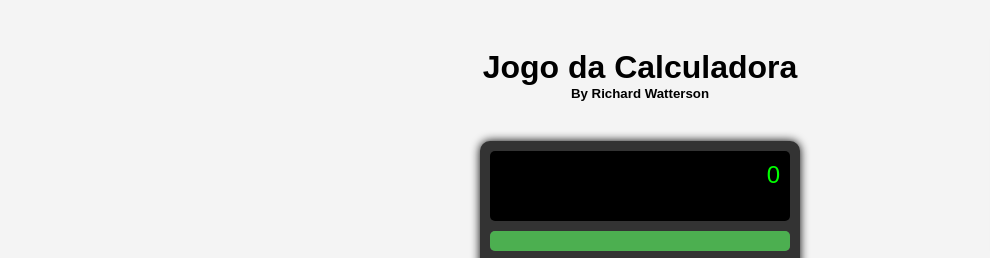
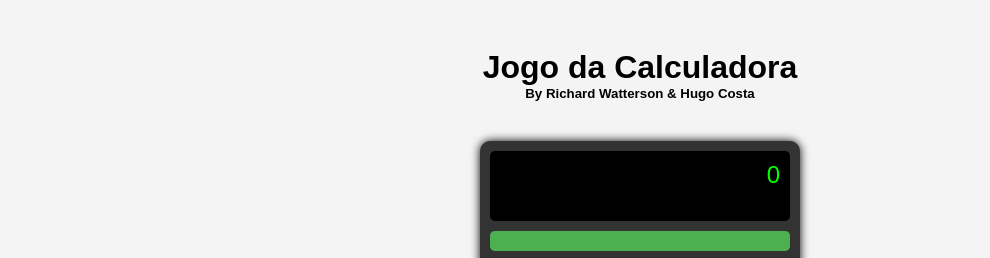
Before and after one commit to Hugo-Cst/Jogo-da-Calculadora, a plain HTML site: page index.html in a window 1280 px wide. Shown: the top 258 px of the page, 0-990 px from the left. Drawn offline with Linux system fonts and the light colour scheme.

Commit message:
Update index.html

```diff
--- a/index.html
+++ b/index.html
@@ -94,7 +94,7 @@
 <div>
     <div>
         <h1 style="margin-bottom: 0px;">Jogo da Calculadora</h1>
-        <h5 style="margin-top: 0px; margin-bottom: 40px;">By Richard Watterson</h4>
+        <h5 style="margin-top: 0px; margin-bottom: 40px;">By Richard Watterson & Hugo Costa</h4>
     </div>
     <div id="Richard"></div>
     <div id="calculator">
```
